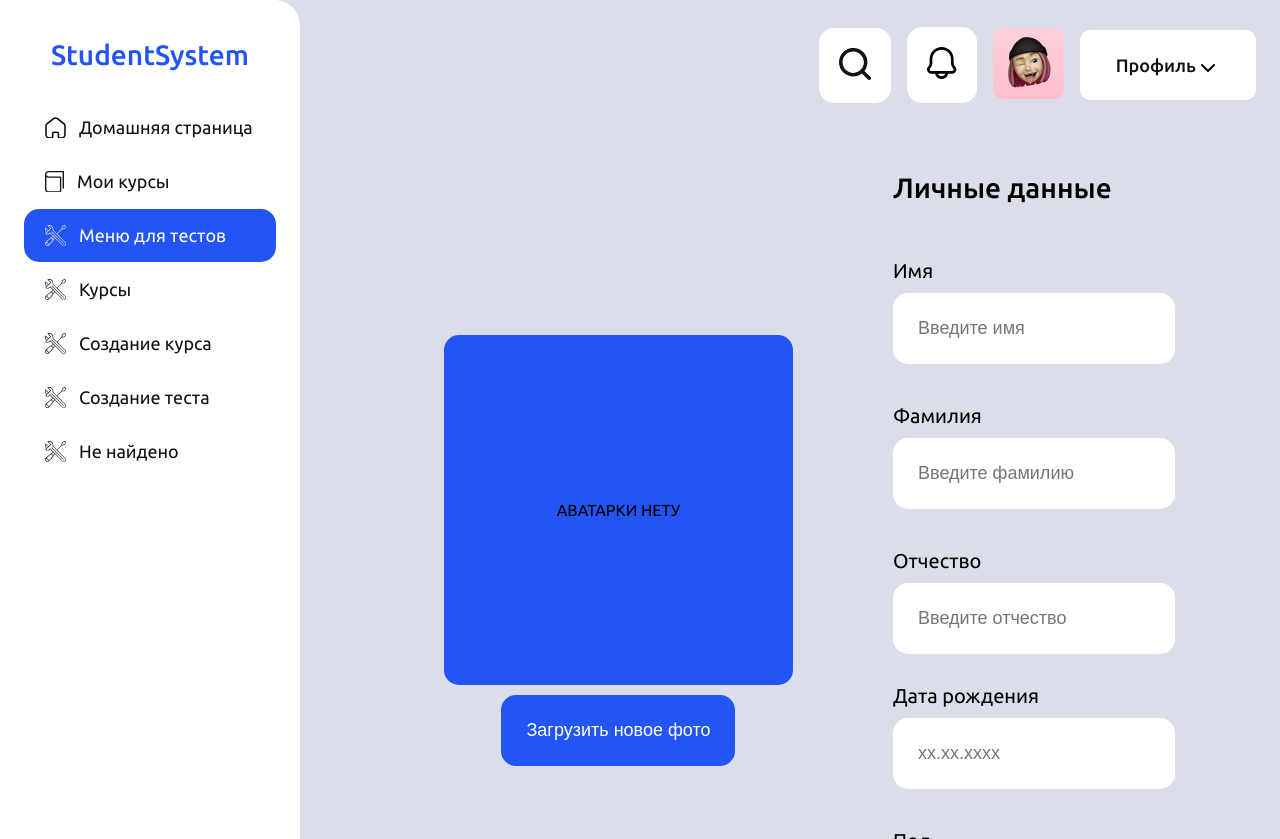
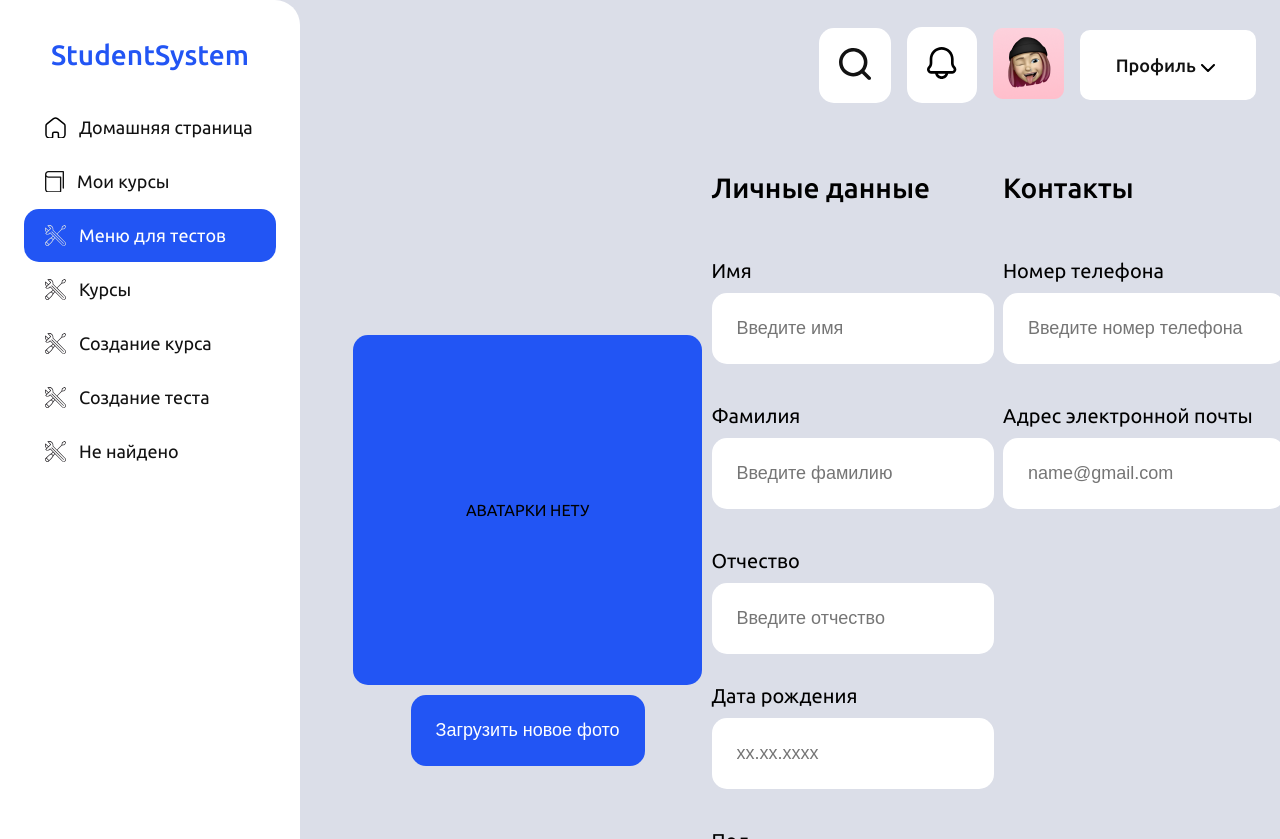
Before and after one commit to Student-developments-Inc/stusy, a Vue app in the folder stusy-ui/: page /profile in a window 1280 px wide. Built offline with nearby package versions, Linux system fonts and the light colour scheme; no server answers.

Commit message:
refactor: Исправлены неровности страницы профиля

```diff
--- a/stusy-ui/src/views/ProfileView.vue
+++ b/stusy-ui/src/views/ProfileView.vue
@@ -132,8 +132,7 @@ export default {
 
 .mainContent {
   display: flex;
-  /* flex-direction: column; */
-  justify-content: flex-start;
+  justify-content: space-evenly;
   align-items: stretch;
   gap: 30px;
   padding: 57px 29px;
@@ -143,8 +142,9 @@ export default {
 .AvatarAndPersonalDataAndContacts {
   display: flex;
   flex-direction: row;
+  gap: 1%;
+  width: 100%;
   justify-content: space-evenly;
-  gap: 1%;
   flex-wrap: wrap;
 }
 
@@ -239,7 +239,7 @@ h1 {
   display: flex;
   justify-content: space-around;
   align-items: flex-start;
-  flex-direction: row;
+  flex-direction: column;
   flex-wrap: wrap;
   gap: 10px;
 }
```
